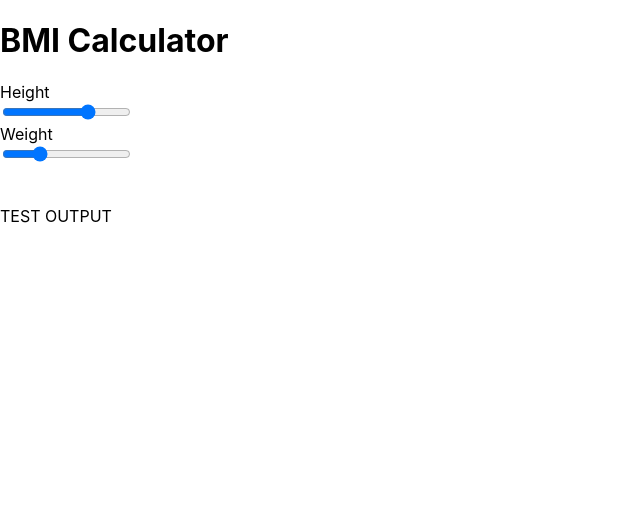
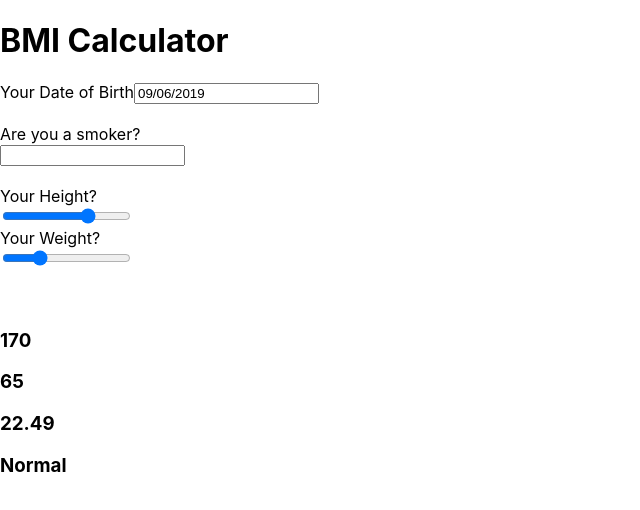
Before and after one commit to leonlevitate/life-insurance-bmi, a React (Create React App) app: page / in a window 1280 px wide. Shown: the top 510 px of the page, without its empty margins (0-640 px from the left). Built offline with nearby package versions, Linux system fonts and the light colour scheme.

Commit message:
Adds Date Picker

```diff
--- a/package.json
+++ b/package.json
@@ -4,6 +4,7 @@
   "private": true,
   "dependencies": {
     "react": "^16.9.0",
+    "react-datepicker": "^2.9.6",
     "react-dom": "^16.9.0",
     "react-scripts": "3.1.1"
   },
--- a/src/App.js
+++ b/src/App.js
@@ -2,11 +2,14 @@ import React, { Component } from "react";
 import "./App.css";
 import Range from "./Components/Range";
 import Output from "./Components/Output";
+import Smoker from "./Components/Smoker";
+import DatePicker from "./Components/DatePicker";
 
 class App extends Component {
   constructor(props) {
     super(props);
     this.state = {
+      smoker: "No",
       height: 170,
       weight: 65,
       bmi: 22.49,
@@ -44,14 +47,23 @@ class App extends Component {
         <h1>BMI Calculator</h1>
         <form>
           <div>
-            <label>Height</label>
+            <label>Your Date of Birth</label>
+            <DatePicker />
+            <br />
+            <br />
+          </div>
+          <div>
+            <label>Are you a smoker?</label>
+            <Smoker />
+            <br />
+            <label>Your Height?</label>
             <Range
               value={this.state.height}
               onChange={this.heightChange.bind(this)}
             />
           </div>
           <div>
-            <label>Weight</label>
+            <label>Your Weight?</label>
             <Range
               value={this.state.weight}
               onChange={this.weightChange.bind(this)}
@@ -60,7 +72,7 @@ class App extends Component {
         </form>
         <br />
         <br />
-        <Output />
+        <Output data={this.state} />
       </div>
     );
   }
--- /dev/null
+++ b/src/Components/DatePicker.js
@@ -0,0 +1,30 @@
+import React from "react";
+import DatePicker from "react-datepicker";
+
+import "react-datepicker/dist/react-datepicker.css";
+
+// CSS Modules, react-datepicker-cssmodules.css
+// import 'react-datepicker/dist/react-datepicker-cssmodules.css';
+
+class Picker extends React.Component {
+  state = {
+    startDate: new Date()
+  };
+
+  handleChange = date => {
+    this.setState({
+      startDate: date
+    });
+  };
+
+  render() {
+    return (
+      <DatePicker
+        selected={this.state.startDate}
+        onChange={this.handleChange}
+      />
+    );
+  }
+}
+
+export default Picker;
--- a/src/Components/Output.js
+++ b/src/Components/Output.js
@@ -2,7 +2,18 @@ import React, { Component } from "react";
 
 class Output extends Component {
   render() {
-    return <div className="output">TEST OUTPUT</div>;
+    let height = this.props.data.height;
+    let weight = this.props.data.weight;
+    let bmi = this.props.data.bmi;
+    let bmiClass = this.props.data.bmiClass;
+    return (
+      <div className="output">
+        <h3>{height}</h3>
+        <h3>{weight}</h3>
+        <h3>{bmi}</h3>
+        <h3>{bmiClass}</h3>
+      </div>
+    );
   }
 }
 
--- /dev/null
+++ b/src/Components/Smoker.js
@@ -0,0 +1,31 @@
+import React, { Component } from "react";
+
+class Smoker extends Component {
+  constructor(props) {
+    super(props);
+    this.state = {
+      value: props.value
+    };
+  }
+
+  onChange(event) {
+    console.log(event.target.value);
+    this.props.onChange(this.state.value);
+    this.setState({ value: event.target.value });
+  }
+
+  render() {
+    return (
+      <div className="range">
+        <input
+          type="text"
+          name="smoker"
+          defaultValue={this.state.smoker}
+          onChange={this.change}
+        />
+      </div>
+    );
+  }
+}
+
+export default Smoker;
```
Also changed, not shown: 1 other file (tests, documents, lock files or other folders).
